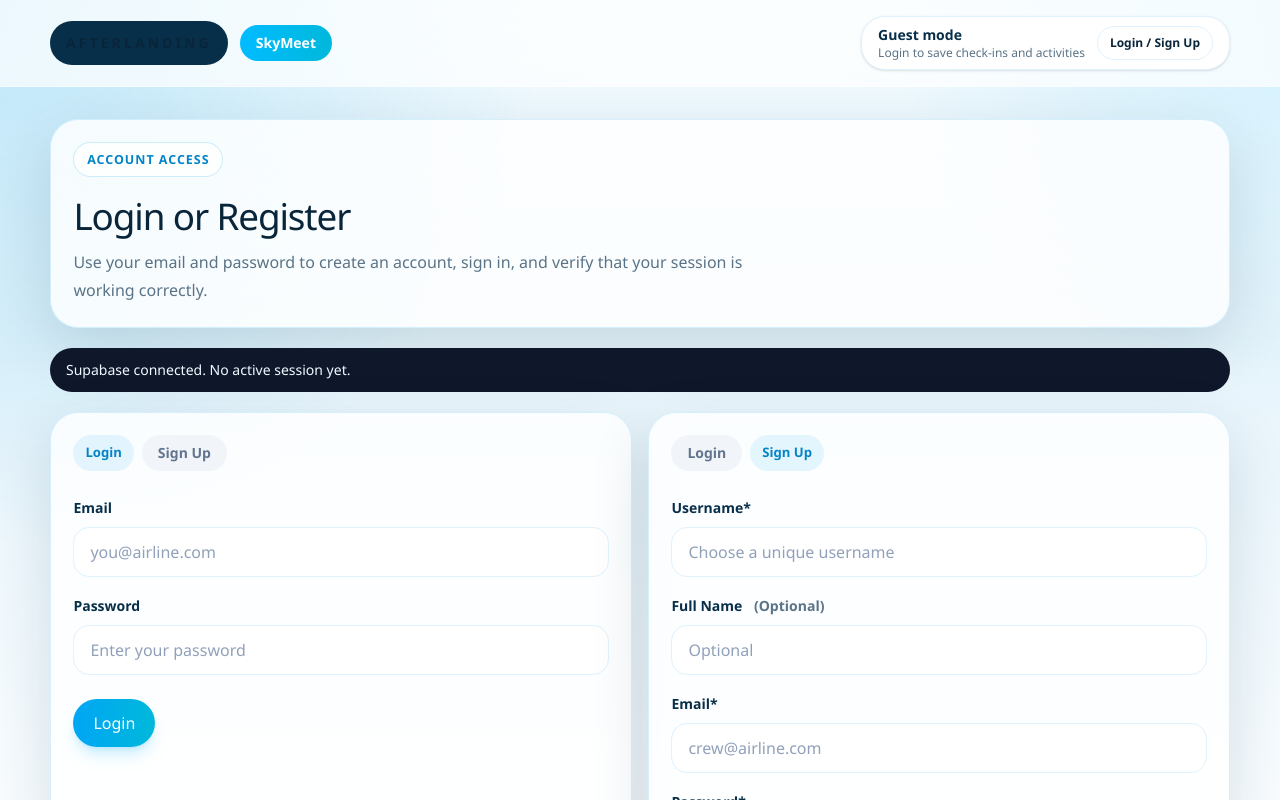
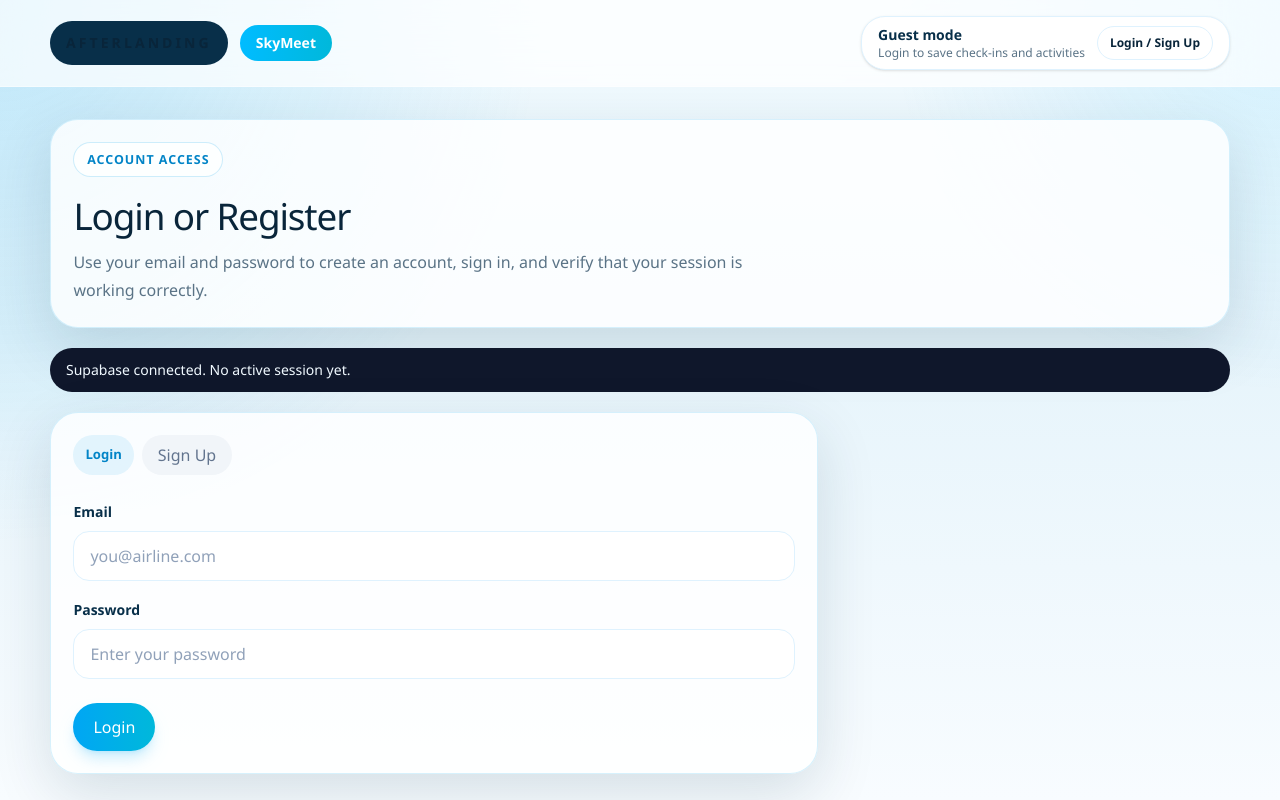
Before and after one commit to afterlanding/afterlanding, a Next.js app: page /auth in a window 1280 px wide. Shown: the top 800 px of the page. Built offline with nearby package versions, Linux system fonts and the light colour scheme; no server answers.

Commit message:
Remove duplicate auth sections

```diff
--- a/src/app/auth/auth-forms.tsx
+++ b/src/app/auth/auth-forms.tsx
@@ -21,6 +21,7 @@ const feedbackClassNames: Record<NonNullable<AuthFeedback>["tone"], string> = {
 
 export function AuthForms() {
   const router = useRouter();
+  const [activeTab, setActiveTab] = useState<"login" | "signup">("login");
   const [loginEmail, setLoginEmail] = useState("");
   const [loginPassword, setLoginPassword] = useState("");
   const [signUpUsername, setSignUpUsername] = useState("");
@@ -94,14 +95,34 @@ export function AuthForms() {
   }
 
   return (
-    <section className="grid gap-4 lg:grid-cols-2">
-      <article className="section-card">
+    <section className="section-card max-w-3xl">
       <div className="flex gap-2">
-          <span className="pill">Login</span>
-          <span className="rounded-full bg-slate-100 px-4 py-2 text-sm font-semibold text-slate-500">
+        <button
+          type="button"
+          onClick={() => setActiveTab("login")}
+          className={
+            activeTab === "login"
+              ? "pill"
+              : "rounded-full bg-slate-100 px-4 py-2 text-sm font-semibold text-slate-500"
+          }
+        >
+          Login
+        </button>
+        <button
+          type="button"
+          onClick={() => setActiveTab("signup")}
+          className={
+            activeTab === "signup"
+              ? "pill"
+              : "rounded-full bg-slate-100 px-4 py-2 text-sm font-semibold text-slate-500"
+          }
+        >
           Sign Up
-          </span>
+        </button>
       </div>
+
+      {activeTab === "login" ? (
+        <div>
           <form className="mt-6 grid gap-4" onSubmit={handleLogin}>
             <label className="block">
               <span className="text-sm font-semibold text-secondary">Email</span>
@@ -138,15 +159,9 @@ export function AuthForms() {
               {loginFeedback.message}
             </div>
           ) : null}
-      </article>
-
-      <article className="section-card">
-        <div className="flex gap-2">
-          <span className="rounded-full bg-slate-100 px-4 py-2 text-sm font-semibold text-slate-500">
-            Login
-          </span>
-          <span className="pill">Sign Up</span>
         </div>
+      ) : (
+        <div>
           <form className="mt-6 grid gap-4" onSubmit={handleSignUp}>
             <label className="block">
               <span className="text-sm font-semibold text-secondary">Username*</span>
@@ -217,7 +232,8 @@ export function AuthForms() {
               {signUpFeedback.message}
             </div>
           ) : null}
-      </article>
+        </div>
+      )}
     </section>
   );
 }
```
Lines whose indentation alone changed are shown as unchanged.
